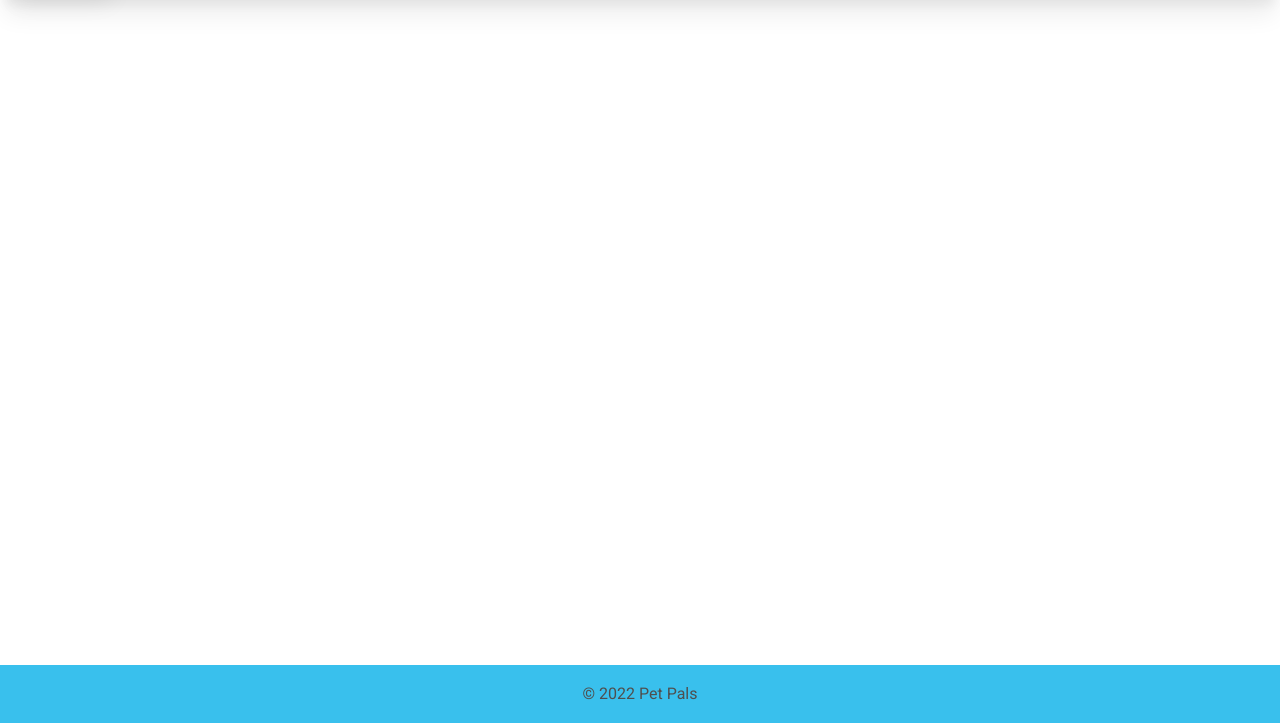
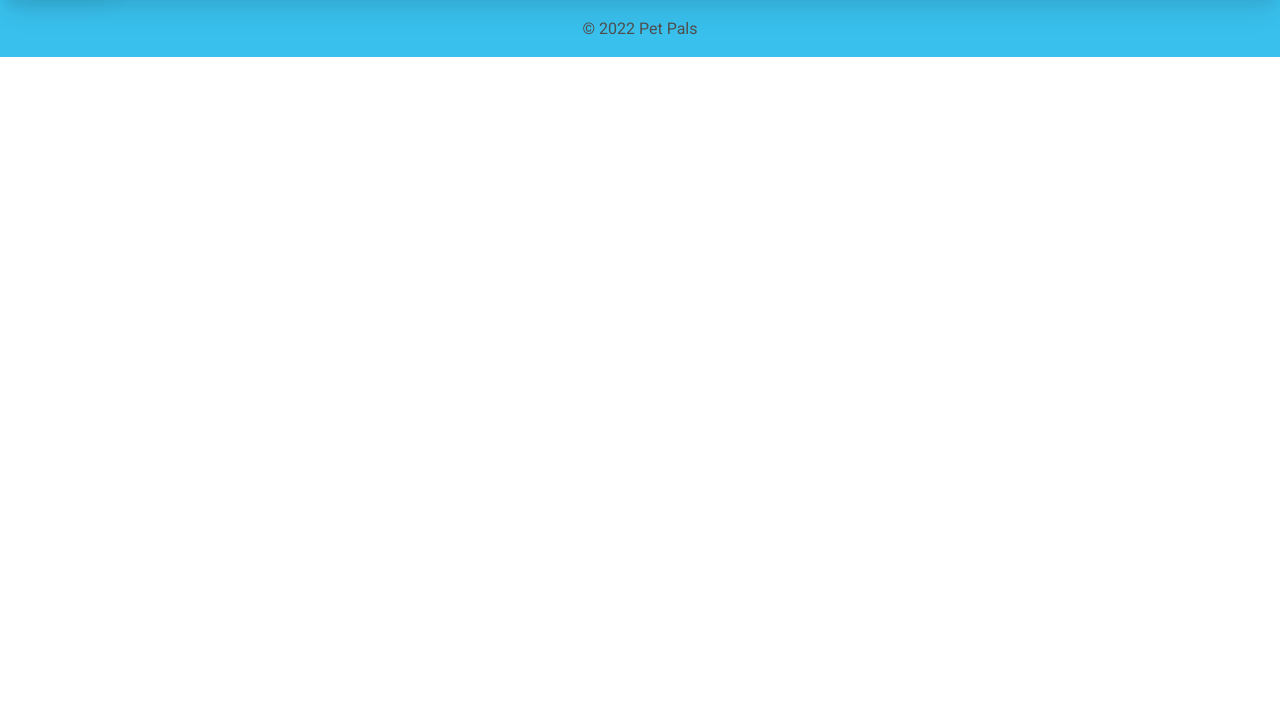
Before and after one commit to JacobHarland/ITSC-3155-Team-6-Final, a Flask app: template templates/_layout.html in a window 1280 px wide. Shown: the part 77-800 px from the top of the page. Run offline with Flask 2, Linux system fonts and the light colour scheme; the template is opened without the code that fills it, so the values that code supplies are empty; some libraries are stand-ins or nearby versions.

Commit message:
Fix default template
Fixed dropdown and removed fixed-bottom from footer

```diff
--- a/templates/_layout.html
+++ b/templates/_layout.html
@@ -51,7 +51,7 @@
         >
           <i class="fas fa-bars"></i>
         </button>
-        <div class="collapse navbar-collapse">
+        <div class="collapse navbar-collapse" id="navbarNavAltMarkup">
           <div class="navbar-nav me-auto mb-2 mb-lg-0">
             <a class="nav-link{{' active' if active_page == 'index'}}" {% if active_page == 'index' %}aria-current="page"{% endif %} href="/">Home</a>
             <a class="nav-link{{' active' if active_page == 'profile'}}" {% if active_page == 'profile' %}aria-current="page"{% endif %} href="/profile">My Profile</a>
@@ -71,7 +71,7 @@
 
     {% block body %}{% endblock %}
 
-    <footer class="bg-info text-lg-start fixed-bottom">
+    <footer class="bg-info text-lg-start">
       <div class="text-center p-3">&copy; 2022 Pet Pals</div>
     </footer>
   </body>
```
